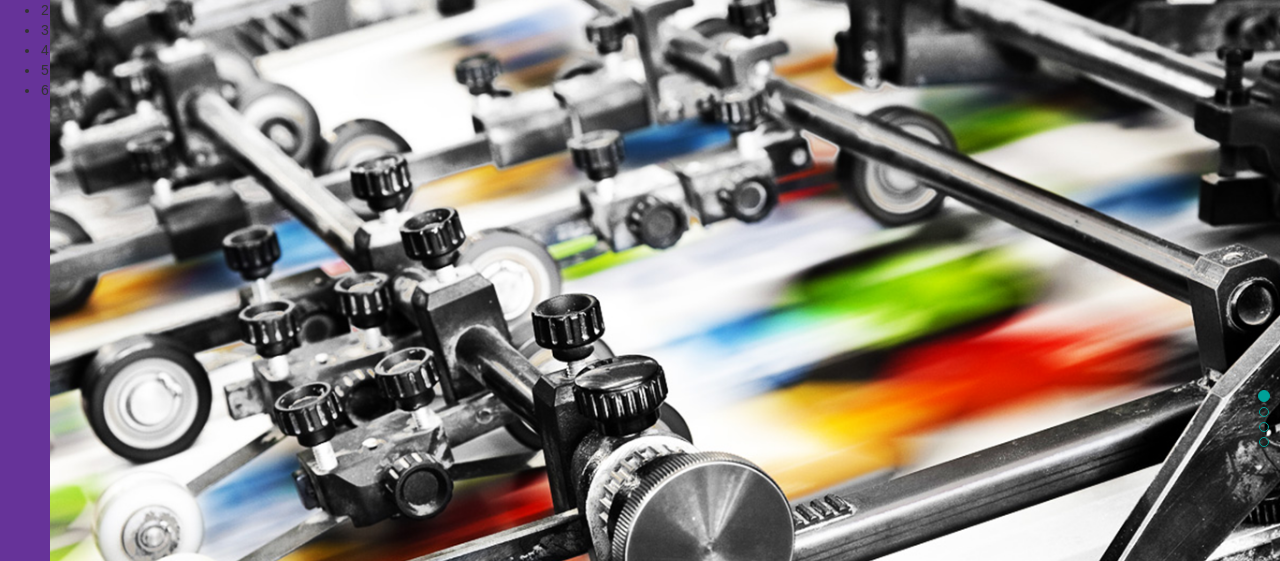
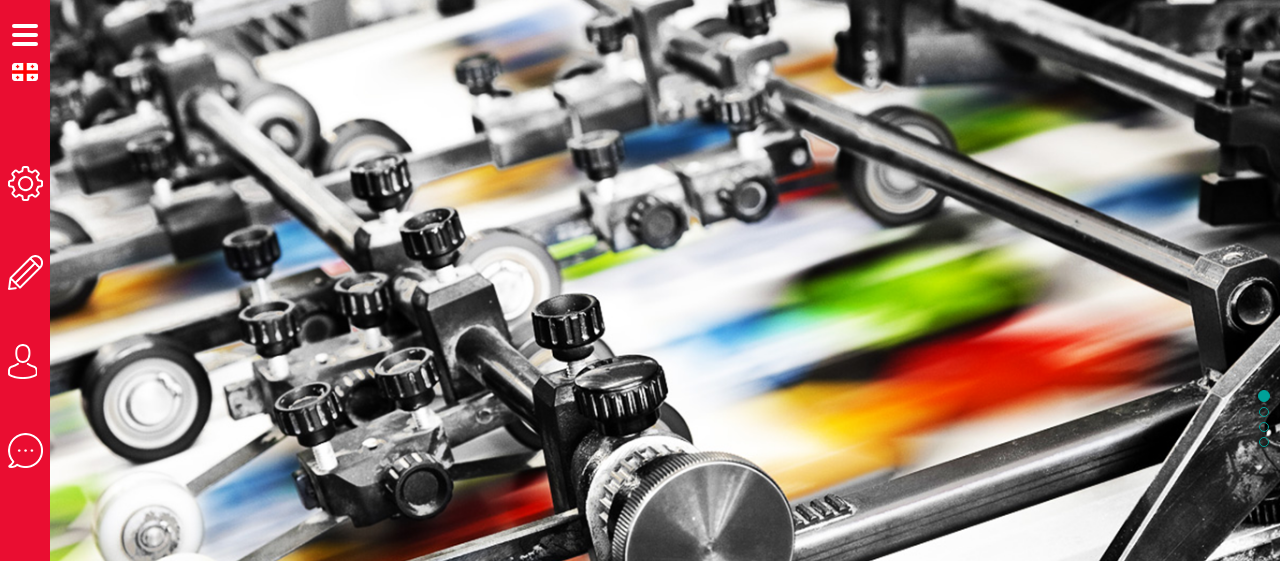
Before and after one commit to jemiks/agencydotfinal, a plain HTML site: page index.html in a window 1280 px wide. Shown: the top 561 px of the page. Drawn offline with nearby package versions, Linux system fonts and the light colour scheme; a web font is replaced by a local one.

Commit message:
html02-css02
განახლება

```diff
--- a/css/style.css
+++ b/css/style.css
@@ -1,3 +1,9 @@
+*{
+    margin: 0px;
+    padding: 0px;
+}
+
+
 html,
 body {
     width: 100%;
@@ -5,6 +11,7 @@ body {
     background-color: #fff;
     font-family: 'Sansita', sans-serif;
 }
+
 
 .carousel-inner,
 .carousel,
@@ -203,10 +210,6 @@ item3.active h2 {
     transition: all 5s ease;
 }
 
-.item.item3 .carousel-desc {
-    text-align: left;
-}
-
 .item3.active h2.animated {
     visibility: visible;
     opacity: 1;
@@ -286,11 +289,48 @@ item3.active p {
     font-size: 20px;
 }
 
-.main-nav {
+
+.navcontainer{
+    z-index: 1;
     position: fixed;
-    background-color: rebeccapurple;
     width: 50px;
+    background-color: #ea0d31;
     height: 100%;
-    z-index: 1;
+}
+
+
+.menu-icon{
+    margin-top: 24px;
+}
+
+.navmenu-lang{
+    margin-top: 15px;
+}
+
+.languages{
     text-align: center;
 }
+
+
+.menu-icon > .line {
+    background-color: #ffffff;
+    height: 4px;
+    width: 26px;
+    display: block;
+    border-radius: 2px;
+    list-style: none;
+    margin: 0 auto;
+    margin-bottom: 5px;
+
+
+}
+
+#navmenu{
+    display: flex;
+    justify-content: center;
+    margin-top: 85px;
+}
+
+.navmenu-item>li{
+    margin-bottom: 54px;
+}
--- a/index.html
+++ b/index.html
@@ -16,16 +16,24 @@
 
 </head>
 <body>
-<div class="main-nav">
-    <nav>
-        <ul>
-            <li>2</li>
-            <li>3</li>
-            <li>4</li>
-            <li>5</li>
-            <li>6</li>
+<div class="navcontainer">
+    <div id="navbtn" class="menu-icon">
+        <span class="line"></span>
+        <span class="line"></span>
+        <span class="line"></span>
+    </div>
+    <div class="navmenu-lang">
+        <ul class="languages">
+            <li><a href="#"><img src="imgs/flag-geo.png" alt=""></a></li>
         </ul>
-
+    </div>
+    <nav id="navmenu">
+        <ul class="navmenu-item">
+            <li><a href="#"><img src="imgs/settings_icon.png" alt=""></a></li>
+            <li><a href="#"><img src="imgs/edit_icon.png" alt=""></a></li>
+            <li><a href="#"><img src="imgs/user_icon.png" alt=""></a></li>
+            <li><a href="#"><img src="imgs/chat_icon.png" alt=""></a></li>
+        </ul>
     </nav>
 </div>
 <section class="slide-wrapper">
@@ -80,102 +88,7 @@
                         </div>
                     </div>
                 </div>
-                <div class="item item2">
-                    <div class="fill carousel-image">
-                        <div class="inner-content">
-                            <div class="carousel-desc">
-                                <div class="carousel-desc-txt1">განვითარების ეროვნული სააგენტო</div>
-                                <div class="carousel-desc-txt2">
-                                    კორპორატიული სტილი / ვებ-გვერდი / მარკეტინგი
-                                </div>
-                                <div class="carousel-btn"><a href=#">სრულად ნახვა</a></div>
-                            </div>
-                        </div>
-                    </div>
-                </div>
-                <!--<div class="item item2">-->
-                <!--<div class="fill" style="background-color:#b33f4a;">-->
-                <!--<div class="inner-content">-->
-                <!--<div class="carousel-img">-->
-                <!--<img src="http://cdn.homedit.com/wp-content/uploads/2011/08/137CLUB2ST.png"-->
-                <!--alt="white-sofa" class="img img-responsive"/>-->
-                <!--</div>-->
-                <!--<div class="carousel-desc">-->
 
-                <!--<h2>Vintage Style Sofa</h2>-->
-                <!--<p>Lorem ipsum dolor sit amet, consectetur adipiscing elit. Duis elit ipsum,-->
-                <!--scelerisque-->
-                <!--non semper eu, aliquet vel odio. Sed auctor id purus nec tristique. Donec-->
-                <!--euismod,-->
-                <!--urna vel dapibus tristique, dolor arcu ultrices lectus, nec pulvinar est turpis-->
-                <!--sit-->
-                <!--amet felis. Duis interdum purus quam, vitae cursus erat ornare at. Donec congue-->
-                <!--mi a-->
-                <!--ipsum tincidunt, imperdiet vehicula odio rutrum. Nam porta vulputate magna, id-->
-                <!--pretium lectus iaculis eu. Ut ut viverra libero.</p>-->
-
-                <!--</div>-->
-                <!--</div>-->
-                <!--</div>-->
-                <!--</div>-->
-                <!--<div class="item item3">-->
-                <!--<div class="fill" style="background-color:#7fc2f4;">-->
-                <!--<div class="inner-content">-->
-                <!--<div class="col-md-6">-->
-                <!--<div class="carousel-img">-->
-                <!--<img src="http://vocefalandoingles.com/wp-content/uploads/2016/09/sofa.png"-->
-                <!--alt="sofa" class="img img-responsive"/>-->
-                <!--</div>-->
-                <!--</div>-->
-                <!--<div class="col-md-6 text-left">-->
-                <!--<div class="carousel-desc">-->
-
-                <!--<h2>Stylish Sofa</h2>-->
-                <!--<p>Lorem ipsum dolor sit amet, consectetur adipiscing elit. Duis elit ipsum,-->
-                <!--scelerisque non semper eu, aliquet vel odio. Sed auctor id purus nec-->
-                <!--tristique.-->
-                <!--Donec euismod, urna vel dapibus tristique, dolor arcu ultrices lectus, nec-->
-                <!--pulvinar est turpis sit amet felis. Duis interdum purus quam, vitae cursus-->
-                <!--erat-->
-                <!--ornare at. Donec congue mi a ipsum tincidunt, imperdiet vehicula odio-->
-                <!--rutrum.-->
-                <!--Nam porta vulputate magna, id pretium lectus iaculis eu. Ut ut viverra-->
-                <!--libero.</p>-->
-
-                <!--</div>-->
-                <!--</div>-->
-                <!--</div>-->
-                <!--</div>-->
-                <!--</div>-->
-                <!--<div class="item item3">-->
-                <!--<div class="fill" style="background-color:#7fc2f4;">-->
-                <!--<div class="inner-content">-->
-                <!--<div class="col-md-6">-->
-                <!--<div class="carousel-img">-->
-                <!--<img src="http://vocefalandoingles.com/wp-content/uploads/2016/09/sofa.png"-->
-                <!--alt="sofa" class="img img-responsive"/>-->
-                <!--</div>-->
-                <!--</div>-->
-                <!--<div class="col-md-6 text-left">-->
-                <!--<div class="carousel-desc">-->
-
-                <!--<h2>Stylish Sofa</h2>-->
-                <!--<p>Lorem ipsum dolor sit amet, consectetur adipiscing elit. Duis elit ipsum,-->
-                <!--scelerisque non semper eu, aliquet vel odio. Sed auctor id purus nec-->
-                <!--tristique.-->
-                <!--Donec euismod, urna vel dapibus tristique, dolor arcu ultrices lectus, nec-->
-                <!--pulvinar est turpis sit amet felis. Duis interdum purus quam, vitae cursus-->
-                <!--erat-->
-                <!--ornare at. Donec congue mi a ipsum tincidunt, imperdiet vehicula odio-->
-                <!--rutrum.-->
-                <!--Nam porta vulputate magna, id pretium lectus iaculis eu. Ut ut viverra-->
-                <!--libero.</p>-->
-
-                <!--</div>-->
-                <!--</div>-->
-                <!--</div>-->
-                <!--</div>-->
-                <!--</div>-->
 
             </div>
         </div>
--- a/js/main.js
+++ b/js/main.js
@@ -63,4 +63,7 @@ $(document).ready(function () {
         $('.item3 h2').animateCss('fadeInDown');
         $('.item3 p').animateCss('fadeIn');
     });
+    $("#navbtn").click(function () {
+        $("#navmenu").toggleClass("active");
+    });
 });
```
Also changed, not shown: imgs/chat_icon.png (added), imgs/edit_icon.png (added), imgs/flag-geo.png (added), imgs/settings_icon.png (added), imgs/user_icon.png (added), 1 other file.
